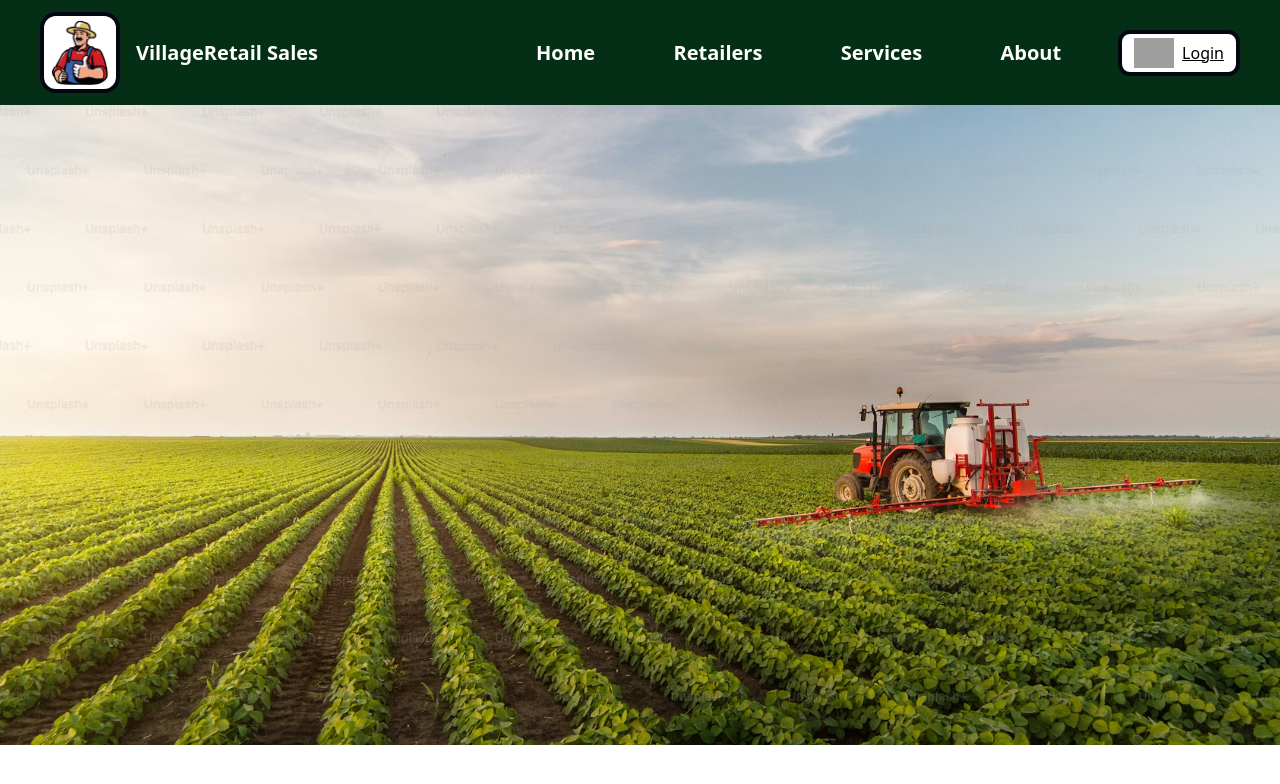
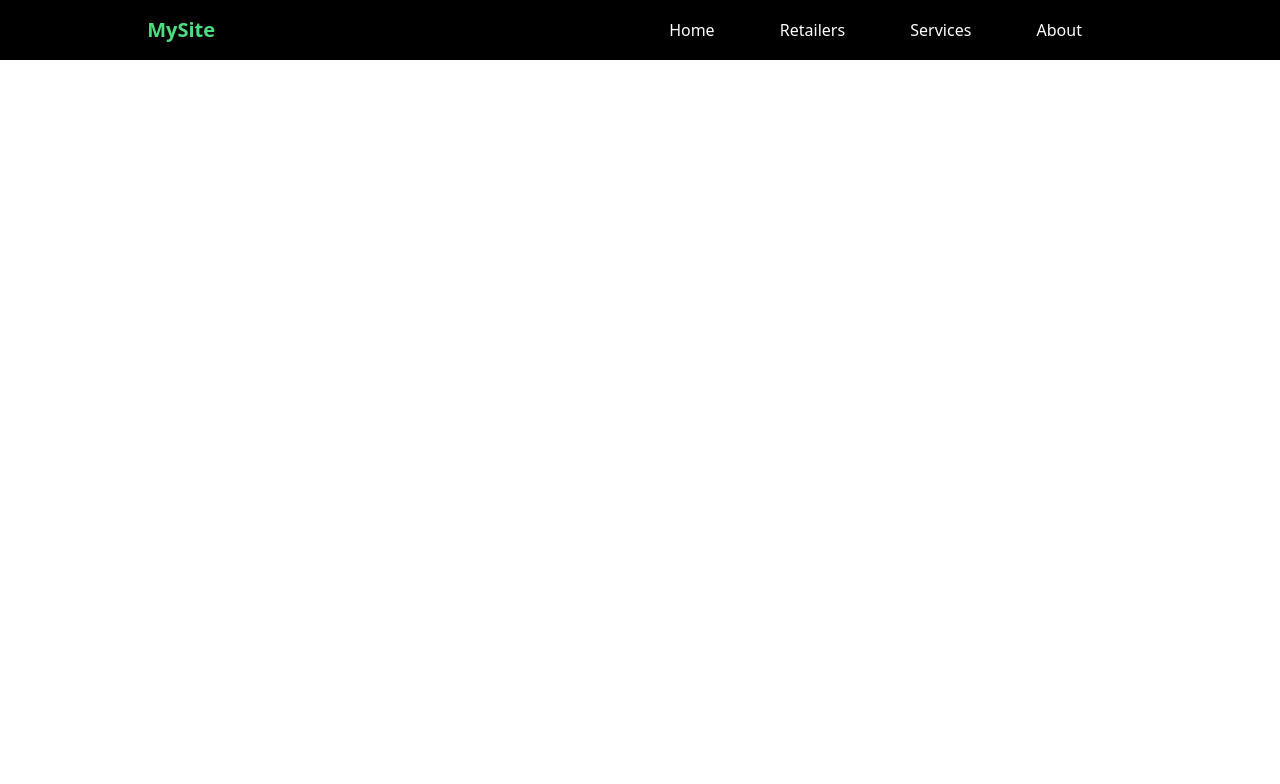
Before and after one commit to saravanan642/VillageRetail-Sales, a React (Create React App) app: page / in a window 1280 px wide. Shown: the top 784 px of the page. Built offline with nearby package versions, Linux system fonts and the light colour scheme; grey boxes are pictures that could not be loaded.

Commit message:
header  update

```diff
--- a/src/App.js
+++ b/src/App.js
@@ -1,11 +1,13 @@
 import Header from "./Components/Header";
 import Home from "./Components/Home";
+import Sample from "./Components/Sample";
 
 function App() {
   return (
     <div className="App">
-      <Header />
-      <Home/>
+      {/* <Header /> */}
+      {/* <Home/> */}
+      <Sample />
     </div>
   );
 }
--- /dev/null
+++ b/src/Components/Sample.js
@@ -0,0 +1,26 @@
+import React from "react";
+
+const Sample = () => {
+  return (
+    <header className="bg-black text-white px-6 py-4">
+      <div className="flex items-center gap-8 justify-between">
+
+        {/* Logo */}
+        <h1 className="text-xl font-bold text-green-400 ml-[10%]">
+          MySite
+        </h1>
+
+        {/* Menu */}
+        <nav className="flex gap-[30%] mr-[30%]">
+          <a className="hover:text-green-400" href="Home">Home</a>
+          <a className="hover:text-green-400" href="Retailers">Retailers</a>
+          <a className="hover:text-green-400" href="Services">Services</a>
+          <a className="hover:text-green-400" href="About">About</a>
+        </nav>
+
+      </div>
+    </header>
+  );
+};
+
+export default Sample;
```
